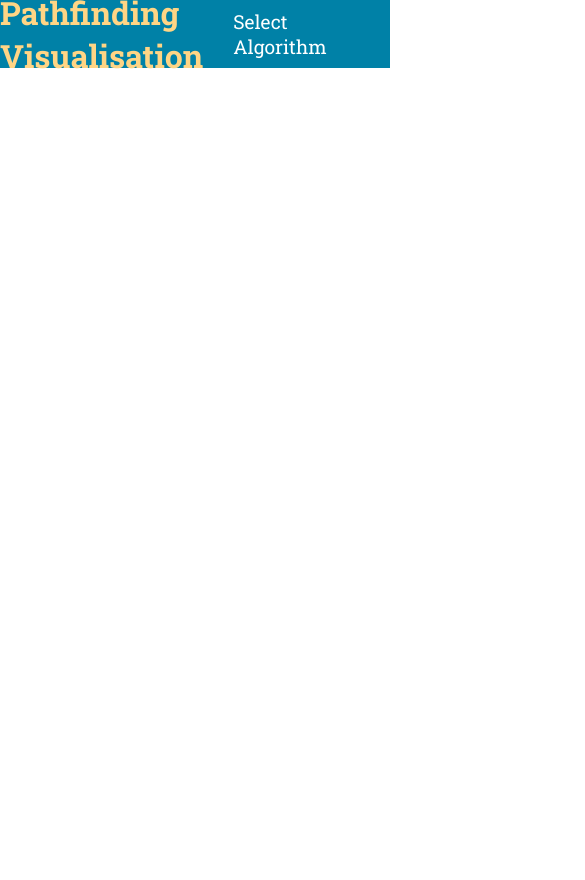
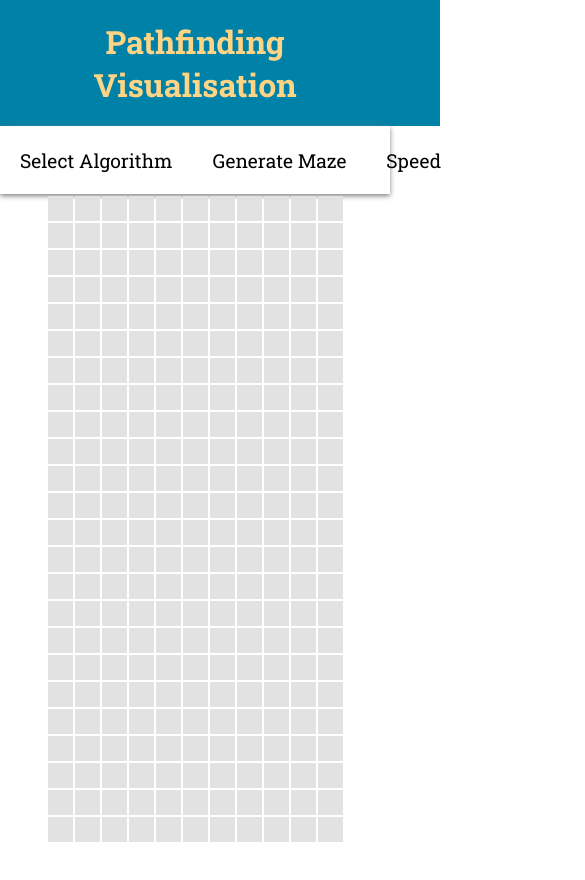
Before and after one commit to WeichenTie/04-Algorithms-Visualisation, a Vue app: page / in a window 390 px wide. Shown: the top 880 px of the page, 585 px wide, since content can reach past the window. After the commit the page ends 844 px from the top, so only its background shows below. Built offline with nearby package versions, Linux system fonts and the light colour scheme.

Commit message:
made board respond to mouse down events

```diff
--- a/public/index.html
+++ b/public/index.html
@@ -7,7 +7,7 @@
     <link rel="icon" href="<%= BASE_URL %>favicon.ico">
     <title><%= htmlWebpackPlugin.options.title %></title>
   </head>
-  <body>
+  <body ondragstart="return false;" ondrop="return false;">
     <noscript>
       <strong>We're sorry but <%= htmlWebpackPlugin.options.title %> doesn't work properly without JavaScript enabled. Please enable it to continue.</strong>
     </noscript>
--- a/src/App.vue
+++ b/src/App.vue
@@ -17,11 +17,21 @@ export default {
 
 <style lang="scss">
 @import url('https://fonts.googleapis.com/css2?family=Roboto+Slab:wght@100;200;300;400;500;600;700;800;900&display=swap');
+html {
+  margin: 0;
+  padding: 0;
+}
+
+head {
+  padding: 0;
+  margin: 0;
+}
+
 body {
   margin: 0;
+  padding: 0;
   font-family: 'Roboto Slab', serif;
   color: white;
-  height:120vh;
 }
 :root {
   --main-colour: #0081a7;
@@ -29,5 +39,11 @@ body {
 }
 
 #app {
+  display: flex;
+  flex-direction: column;
+  align-items: center;
+  .board {
+
+  }
 }
 </style>
--- a/src/components/Board.vue
+++ b/src/components/Board.vue
@@ -1,15 +1,76 @@
+
 <template lang="">
-    <div class='board'>
+    <div class='board' v-show="this.isMounted">
         <table>
-
+            <tr v-for='(row, yIndex) in this.board' :key="yIndex" :id="'row-'+ yIndex">
+                <td v-for="(cell, xIndex) in row" :key="xIndex" :id="`${yIndex}-${xIndex}`" :ref="`${yIndex}-${xIndex}`" v-on:mouseenter="handleMouseEnter($event)"></td>
+            </tr>
         </table>
     </div>
 </template>
+
+
 <script>
 export default {
-    name: "Board",
+    data() {
+        return {
+            nodeSize: 0,
+            board: [],
+            hoveredCell: null,
+            isMounted:false,
+            selectedBrush: "wall"
+        }
+    },
+    beforeMount() {
+        const numRows = (window.innerHeight*0.7) / 25;
+        const numCols = (window.innerWidth * 0.7) / 25;
+        for (let i = 0; i < numRows; i++) {
+            const row = [];
+            for (let j = 0; j < numCols; j++) {
+                row.push(0);
+            }
+            this.board.push(row);
+        }
+    },
+    mounted(){
+        this.isMounted = true;
+    },
+
+    methods: {
+        handleMouseEnter: function (event){
+            if (event.buttons === 1) {
+               // console.log(event)
+                this.$refs[event.target.id][0].classList.add(this.selectedBrush);
+                console.log(this.$refs[event.target.id][0].classList);
+
+            }
+
+        },
+    },
 }
+
+
+
 </script>
-<style lang="">
+<style lang="scss">
+.board {
+    color: black;
+    table {
 
+    }
+    td {
+        background-color: rgb(226, 226, 226);
+        width: 25px;
+        height: 25px;
+        padding: 0;
+        margin: 0;
+        border: 0;
+        &:hover {
+            background-color: rgb(153, 0, 0);
+        }
+    }
+    .wall {
+        background-color: red;
+    }
+}
 </style>
--- a/src/components/Navbar.vue
+++ b/src/components/Navbar.vue
@@ -1,45 +1,59 @@
 <template lang="">
-  <div class="navbar">
     <h1>Pathfinding Visualisation</h1>
-    <div class="options">
-      <div class="option" id="algorithm">Select Algorithm</div>
-      <div class="option" id="generate-maze">Generate Maze</div>
-      <div class="option" id="speed">Speed</div>
+    <div class="navbar">
+        <div class="options">
+            <div class="option" id="algorithm">Select Algorithm</div>
+            <div class="option" id="generate-maze">Generate Maze</div>
+            <div class="option" id="speed">Speed</div>
+        </div>
     </div>
-  </div>
 </template>
 
 <script>
 export default {
-  name: "Navbar",
+    data() {
+        return {
+
+        }
+    },
 };
 </script>
 
 <style lang="sass" scoped>
+h1
+    background-color: var(--main-colour)
+    display:block
+    margin: 0
+    width: 100%
+    padding: 20px 50px
+    text-align: center
+    width:fit-content
+    transition: ease-in 0.2s
+    cursor: pointer
+    &:hover
+        color: var(--complement-colour)
 .navbar
     display: flex
     justify-content: space-around
     align-items: center
     width: 100%
     height: 68px
-    background-color: var(--main-colour)
-    h1
-        display:block
-        margin: 0
-        width:fit-content
-        transition: ease-in 0.2s
-        cursor: pointer
-        &:hover
-            color: var(--complement-colour)
-
-
+    box-shadow: 0 2px 5px grey
     .options
+        display: flex
         width: 500px
-        display: flex
         flex-direction: row
         .option
-            width: max-content
+            color: black
+            flex: 0 0 auto
+            display: flex
+            align-items: center
+            justify-content: center
+            height: 68px
             margin: 0
             font-size: 1.2em
-            padding: 0 30px
+            padding: 0 20px
+            transition: ease-in 0.2s
+            &:hover
+                background-color: red
 </style>
```
Also changed, not shown: src/components/Pseudocode.vue (added, +13 -0 lines), 1 other file (tests, documents, lock files or other folders).
